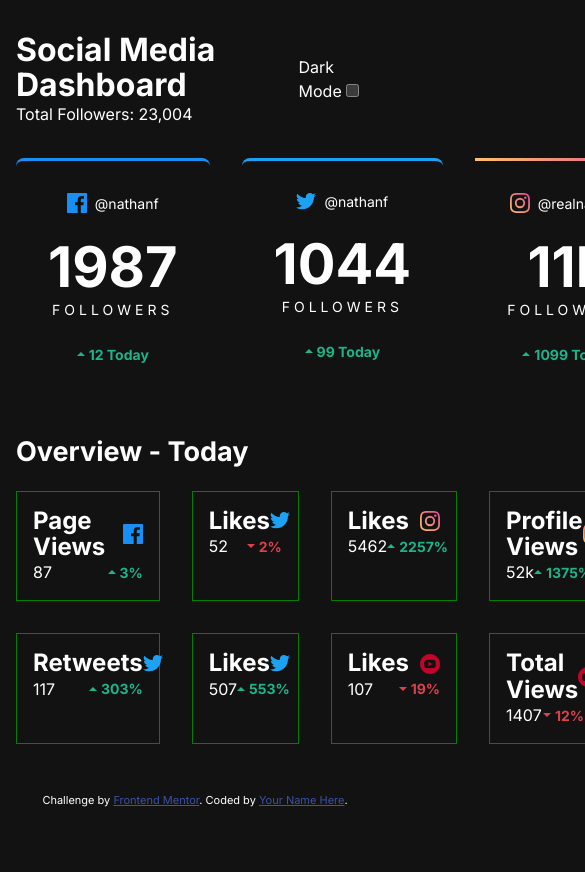
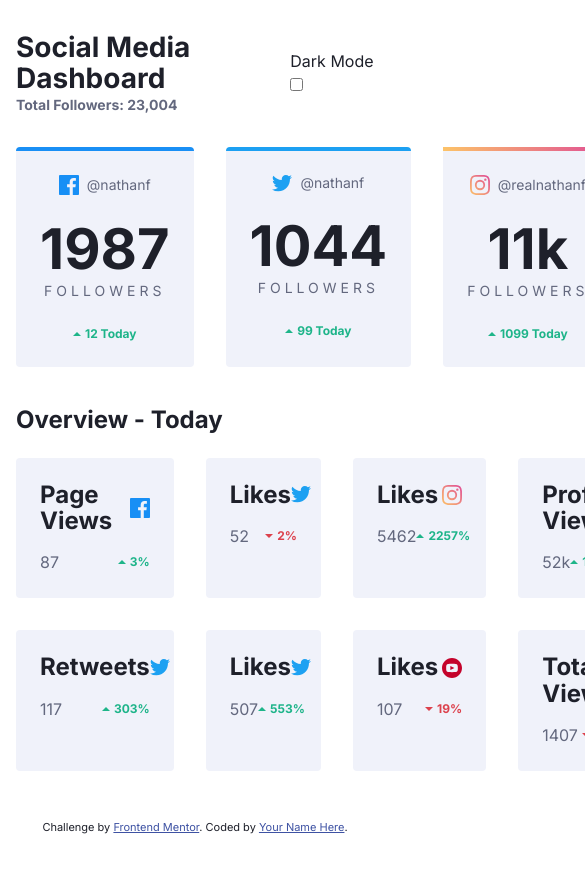
Before and after one commit to DanielDT12/social-media-dashboard-with-theme-switcher-master, a plain HTML site: page index.html in a window 390 px wide. Shown: the top 872 px of the page, 585 px wide, since content can reach past the window. Drawn offline with Linux system fonts and the light colour scheme.

Commit message:
lagt til dark light mode media query toggle og lagt til custom properties.

```diff
--- a/css/style.css
+++ b/css/style.css
@@ -5,10 +5,12 @@
 
     --clr-facebook: hsl(208, 92%, 53%);
     --clr-twitter: hsl(203, 89%, 53%);
-    --clr-lin-grad-instagram: linear-gradient(hsl(37, 97%, 70%) to hsl(329, 70%, 58%));
+    --clr-lin-grad-insta-start: hsl(37, 97%, 70%);
+    --clr-lin-grad-insta-end: hsl(329, 70%, 58%);
     --clr-youtube: hsl(348, 97%, 39%);
 
-    --dark-theme-toggle-bg: linear-gradient(hsl(210, 78%, 56%) to hsl(146, 68%, 55%));
+    --dark-toggle-bg-start: hsl(210, 78%, 56%);
+    --dark-toggle-bg-end: hsl(146, 68%, 55%);
     --light-theme-toggle-bg: hsl(230, 22%, 74%);
 
     /* DARK THEME COLORS */
@@ -28,14 +30,38 @@
     /* FONTS */
     --ff-global: "Inter", sans-serif;
 
+    --fs-200: .75rem;
     --fs-300: .875rem; /* (Overview Card Headings) */
     --fs-400: 1rem;
     --fs-500: 1.125rem;
+    --fs-700: 1.75rem;
     --fs-900: 3.5rem;
 
     --fw-regular: 400;
     --fw-bold: 700;
 }
+
+/* COLOR THEME SWITCHER MEDIA QUERY JS TOGGLE */
+@media (prefers-color-scheme: dark) {
+    :root {
+        --bg: var(--clr-dark-900);
+        --bg-2: var(--clr-dark-850);
+        --bg-card: var(--clr-dark-800);
+        --text-heading: var(--clr-dark-100);
+        --text-regular: var(--clr-dark-400);
+    }
+}
+
+@media (prefers-color-scheme: light) {
+    :root {
+        --bg: var(--clr-light-100);
+        --bg-2: var(--clr-light-150);
+        --bg-card: var(--clr-light-200);
+        --text-heading: var(--clr-light-900);
+        --text-regular: var(--clr-light-400);
+    }
+}
+
 
 /* CSS RESET */
 *,
@@ -47,7 +73,6 @@
 }
 
 html {
-    color-scheme: dark;
     line-height: 1.5;
 }
 
@@ -63,7 +88,13 @@ picture {
 
 /* GENERAL STYLING */
 body {
+    color: var(--text-heading);
+    background-color: var(--bg);
     font-family: var(--ff-global);
+}
+
+p {
+    color: var(--text-regular);
 }
 
 .grid-wrapper {
@@ -76,7 +107,16 @@ body {
 
 .primary-header {
     grid-column-start: 2;
-    padding-block: 2rem
+    padding-block: 2rem;
+
+    & h1 {
+        font-size: var(--fs-700);
+    }
+
+    & p {
+        font-size: var(--fs-300);
+        font-weight: var(--fw-bold);
+    }
 }
 
 .main-content {
@@ -93,32 +133,36 @@ body {
     gap: 1.5rem;
     align-items: center;
     text-align: center;
-    border-radius: .5rem;
-    padding: 2rem;
+    border-radius: .25rem;
+    padding: 1.5rem;
+    background-color: var(--bg-card);
 }
-
+    /* INDENTED BECAUSE IT'S IN RELATION TO FOLLOWER CARDS */
     .facebook-border {
-        border-top: 3px solid var(--clr-facebook);
+        border-top: 4px solid var(--clr-facebook);
     }
 
     .twitter-border {
-        border-top: 3px solid var(--clr-twitter);
+        border-top: 4px solid var(--clr-twitter);
     }
 
-    .instagram-border { /* NEEDS FIXING */
+    .instagram-border { /* NEEDS FIXING BORDER SEEMS TO NOT FOLLOW BORDER RADIUS */
         border-top: solid;
         border-image-slice: 1;
-        border-width: 3px;
-        border-image-source: linear-gradient( to right, hsl(37, 97%, 70%), hsl(329, 70%, 58%));
+        border-width: 4px;
+        border-image-source: linear-gradient( to right,
+            var(--clr-lin-grad-insta-start),
+            var(--clr-lin-grad-insta-end));
     }
 
     .youtube-border {
-        border-top: 3px solid var(--clr-youtube);
+        border-top: 4px solid var(--clr-youtube);
     }
 
 
 .account-name {
     margin-left: .5rem;
+    color: var(--text-regular);
     font-weight: var(--fw-regular);
     font-size: var(--fs-300);
 }
@@ -137,7 +181,7 @@ body {
     align-items: center;
     margin-left: .25rem;
     color: var(--clr-green);
-    font-size: var(--fs-300);
+    font-size: var(--fs-200);
     font-weight: var(--fw-bold);
 }
 
@@ -145,19 +189,20 @@ body {
     align-items: center;
     margin-left: .25rem;
     color: var(--clr-red);
-    font-size: var(--fs-300);
+    font-size: var(--fs-200);
     font-weight: var(--fw-bold);
 }
 
 .overview {
     margin-block: 2.5rem 1.5rem;
-    font-size: var(--fs-500);
-    font-weight: var(--fw-bold);
+    font-size: var(--fs-400);
+    font-weight: var(--fw-regular);
 }
 
 .overview-cards {
-    border: 1px solid green;
-    padding: 1rem;
+    border-radius: .25rem;
+    padding: 1.5rem;
+    background-color: var(--bg-card);
 }
 
 .primary-footer {
@@ -181,6 +226,10 @@ body {
     justify-content: space-between;
 }
 
+.flow > * + * {
+    margin-block-start: var(--flow-space, 1rem);
+}
+
 /* PRE STYLED FROM FRONTEND MENTOR */
 .attribution {
     font-size: 11px; text-align: center;
```
